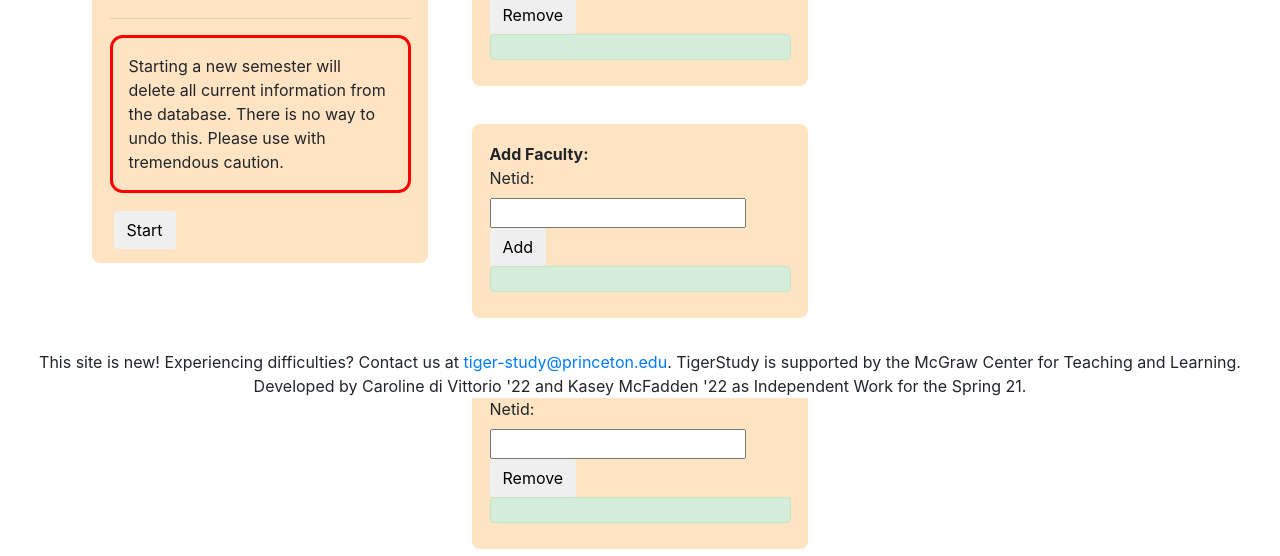
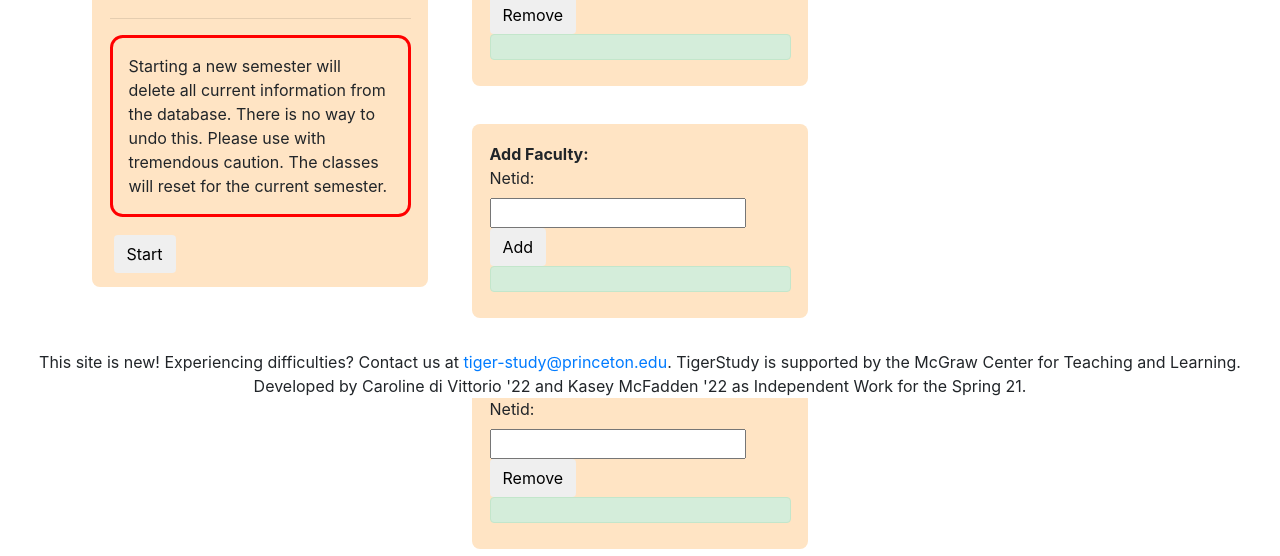
Before and after one commit to carolinedivittorio/tiger-study-v2, a Flask app: template templates/admin.html in a window 1280 px wide. Shown: the part 402-958 px from the top of the page. Run offline with Flask 2, Linux system fonts and the light colour scheme; the template is opened without the code that fills it, so the values that code supplies are empty; parts of the project's set-up code (start-up, migrations or seed data) failed here and were passed over; some libraries are stand-ins or nearby versions.

Commit message:
chagned some text

```diff
--- a/templates/admin.html
+++ b/templates/admin.html
@@ -29,7 +29,7 @@
             <hr>
             <p style = 'border:3px; border-style:solid; border-color:#FF0000; border-radius: 1vw;padding: 1em;'>
               Starting a new semester will delete all current information from the database. There is no way to undo this.
-              Please use with tremendous caution.
+              Please use with tremendous caution. The classes will reset for the current semester.
             </p>
             <form action="start_new_semester" method='post' style="margin:2px; padding:2px">
               <!-- <select name="sem" id="sem">
```
